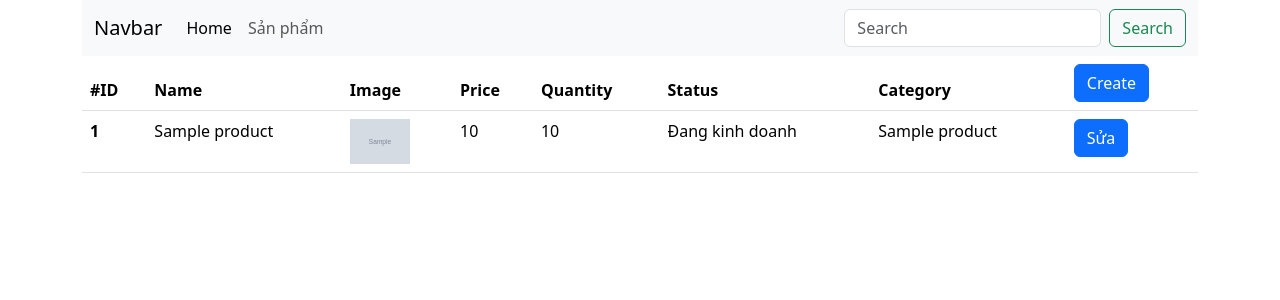
After one commit to ngocbq3/da1wd19314, a PHP site: page /da1wd19314/admin/?ctl=listsp in a window 1280 px wide. The commit adds this page. Shown: the top 300 px of the page. Run offline with PHP 8.4, Linux system fonts and the light colour scheme; tables that the repository leaves empty or names only in its code hold one stand-in row (values such as "Sample post"); grey boxes marked "Sample" are stand-in pictures; some libraries are stand-ins or nearby versions.

Commit message:
admin CRU

```diff
--- /dev/null
+++ b/admin/index.php
@@ -0,0 +1,23 @@
+<?php
+require_once __DIR__ . "/../env.php";
+require_once __DIR__ . "/../common/function.php";
+
+//Require models
+require_once __DIR__ . "/../models/BaseModel.php";
+require_once __DIR__ . "/../models/Category.php";
+require_once __DIR__ . "/../models/Product.php";
+
+//require controllers
+require_once __DIR__ . "/../controllers/admin/AdminProductController.php";
+
+$ctl = $_GET['ctl'] ?? "";
+
+match ($ctl) {
+    '' => view("admin.dashboard"),
+    'listsp' => (new AdminProductController)->index(),
+    'addsp' => (new AdminProductController)->create(),
+    'storesp' => (new AdminProductController)->store(),
+    'editsp' => (new AdminProductController)->edit(),
+    'updatesp' => (new AdminProductController)->update(),
+    default => view('errors.404'),
+};
--- a/common/function.php
+++ b/common/function.php
@@ -11,5 +11,13 @@ function view($path_view, $data = [])
 
     $path_view = str_replace(".", "/", $path_view);
 
-    include_once "views/$path_view.php";
+    include_once ROOT_DIR . "views/$path_view.php";
 }
+
+//Hàm dd dùng để debug
+function dd($data)
+{
+    echo "<pre>";
+    var_dump($data);
+    echo "</pre>";
+}
--- /dev/null
+++ b/controllers/admin/AdminProductController.php
@@ -0,0 +1,78 @@
+<?php
+//Controller điều khiển phần product trong admin
+class AdminProductController
+{
+    //Hàm hiển thị danh sách sản phẩm
+    public function index()
+    {
+        $products = (new Product)->all();
+        return view('admin.products.list', compact('products'));
+    }
+
+    //Hàm hiển thị form thêm
+    public function create()
+    {
+        $categories = (new Category)->all();
+        return view('admin.products.add', compact('categories'));
+    }
+
+    //Hàm thêm dữ liệu vào database
+    public function store()
+    {
+        $data = $_POST;
+
+        //Nếu người dùng không nhập ảnh
+        $image = "";
+        //Nếu người dùng nhập ảnh
+        $file = $_FILES['image'];
+        if ($file['size'] > 0) {
+            $image = "images/" . $file['name'];
+            //upload ảnh
+            move_uploaded_file($file['tmp_name'], ROOT_DIR . $image);
+        }
+        $data['image'] = $image;
+
+        $product = new Product;
+        $product->create($data);
+        header("location: " . ADMIN_URL . "?ctl=listsp");
+        die;
+    }
+
+    //Hiển thị form cập nhật
+    public function edit()
+    {
+        $id = $_GET['id'];
+        $product = (new Product)->find($id);
+        $categories = (new Category)->all();
+        return view(
+            'admin.products.edit',
+            compact('product', 'categories')
+        );
+    }
+
+    //Cập nhật dữ liệu vào database
+    public function update()
+    {
+        $data = $_POST;
+
+        //Lấy thông tin sản phẩm cũ
+        $product = new Product;
+        $item = $product->find($data['id']);
+        //Nếu người dùng không nhập ảnh thì lấy lại ảnh cũ
+        $image = $item['image'];
+        //Nếu người dùng nhập ảnh
+        $file = $_FILES['image'];
+        if ($file['size'] > 0) {
+            $image = "images/" . $file['name'];
+            //upload ảnh
+            move_uploaded_file($file['tmp_name'], ROOT_DIR . $image);
+        }
+        $data['image'] = $image;
+
+        //Update
+        $product->update($data['id'], $data);
+        //di chuyển về lại trang edit
+        header("location: " . ADMIN_URL . "?ctl=editsp&id=" . $data['id']);
+        die;
+    }
+}
--- /dev/null
+++ b/env.php
@@ -0,0 +1,10 @@
+<?php
+
+//Đường dẫn thư mục gốc
+const ROOT_DIR  = __DIR__ . "/";
+
+//Đường dẫn website gốc
+const ROOT_URL  = "http://localhost/da1wd19314/";
+
+//Đường dẫn đến admin
+const ADMIN_URL = ROOT_URL . "admin/";
--- a/index.php
+++ b/index.php
@@ -1,5 +1,5 @@
 <?php
-
+require_once __DIR__ . "/env.php";
 require_once __DIR__ . "/common/function.php";
 require_once __DIR__ . "/models/BaseModel.php";
 require_once __DIR__ . "/models/Category.php";
--- a/models/Product.php
+++ b/models/Product.php
@@ -11,7 +11,7 @@ class Product extends BaseModel
      */
     public function all()
     {
-        $sql = "SELECT * FROM products";
+        $sql = "SELECT p.*, cate_name FROM products p JOIN categories c ON p.category_id=c.id";
         $stmt = $this->conn->prepare($sql);
         $stmt->execute();
         return $stmt->fetchAll(PDO::FETCH_ASSOC);
--- /dev/null
+++ b/views/admin/dashboard.php
@@ -0,0 +1,5 @@
+<?php include_once ROOT_DIR . "views/admin/header.php" ?>
+
+<h1>Trang Dashboard</h1>
+
+<?php include_once ROOT_DIR . "views/admin/footer.php" ?>
--- /dev/null
+++ b/views/admin/footer.php
@@ -0,0 +1,4 @@
+</div>
+</body>
+
+</html>
--- /dev/null
+++ b/views/admin/header.php
@@ -0,0 +1,35 @@
+<!DOCTYPE html>
+<html lang="en">
+
+<head>
+    <meta charset="UTF-8">
+    <meta name="viewport" content="width=device-width, initial-scale=1.0">
+    <title>Admin - <?= $title ?? '' ?></title>
+    <link rel="stylesheet" href="https://cdn.jsdelivr.net/npm/bootstrap@5.3.3/dist/css/bootstrap.min.css">
+</head>
+
+<body>
+    <div class="container">
+        <nav class="navbar navbar-expand-lg bg-body-tertiary">
+            <div class="container-fluid">
+                <a class="navbar-brand" href="#">Navbar</a>
+                <button class="navbar-toggler" type="button" data-bs-toggle="collapse" data-bs-target="#navbarSupportedContent" aria-controls="navbarSupportedContent" aria-expanded="false" aria-label="Toggle navigation">
+                    <span class="navbar-toggler-icon"></span>
+                </button>
+                <div class="collapse navbar-collapse" id="navbarSupportedContent">
+                    <ul class="navbar-nav me-auto mb-2 mb-lg-0">
+                        <li class="nav-item">
+                            <a class="nav-link active" aria-current="page" href="<?= ADMIN_URL ?>">Home</a>
+                        </li>
+                        <li class="nav-item">
+                            <a class="nav-link" href="<?= ADMIN_URL . '?ctl=listsp' ?>">Sản phẩm</a>
+                        </li>
+
+                    </ul>
+                    <form class="d-flex" role="search">
+                        <input class="form-control me-2" type="search" placeholder="Search" aria-label="Search">
+                        <button class="btn btn-outline-success" type="submit">Search</button>
+                    </form>
+                </div>
+            </div>
+        </nav>
--- /dev/null
+++ b/views/admin/products/list.php
@@ -0,0 +1,40 @@
+<?php include_once ROOT_DIR . "views/admin/header.php" ?>
+
+<div>
+    <table class="table">
+        <thead>
+            <tr>
+                <th scope="col">#ID</th>
+                <th scope="col">Name</th>
+                <th scope="col">Image</th>
+                <th scope="col">Price</th>
+                <th scope="col">Quantity</th>
+                <th scope="col">Status</th>
+                <th scope="col">Category</th>
+                <th scope="col">
+                    <a href="<?= ADMIN_URL . '?ctl=addsp' ?>" class="btn btn-primary">Create</a>
+                </th>
+            </tr>
+        </thead>
+        <tbody>
+            <?php foreach ($products as $pro) : ?>
+                <tr>
+                    <th scope="row"><?= $pro['id'] ?></th>
+                    <td><?= $pro['name'] ?></td>
+                    <td>
+                        <img src="<?= ROOT_URL . $pro['image'] ?>" width="60" alt="">
+                    </td>
+                    <td><?= $pro['price'] ?></td>
+                    <td><?= $pro['quantity'] ?></td>
+                    <td><?= $pro['status'] ? 'Đang kinh doanh' : 'Ngừng kinh doanh' ?></td>
+                    <td><?= $pro['cate_name'] ?></td>
+                    <td>
+                        <a href="<?= ADMIN_URL . '?ctl=editsp&id=' . $pro['id'] ?>" class="btn btn-primary">Sửa</a>
+                    </td>
+                </tr>
+            <?php endforeach ?>
+        </tbody>
+    </table>
+</div>
+
+<?php include_once ROOT_DIR . "views/admin/footer.php" ?>
```
Also changed, not shown: views/admin/products/add.php (added, +46 -0 lines), views/admin/products/edit.php (added, +50 -0 lines), images/AA1rxAGg.jpg (added), images/newFile-9326-1694653874.jpg (added).
